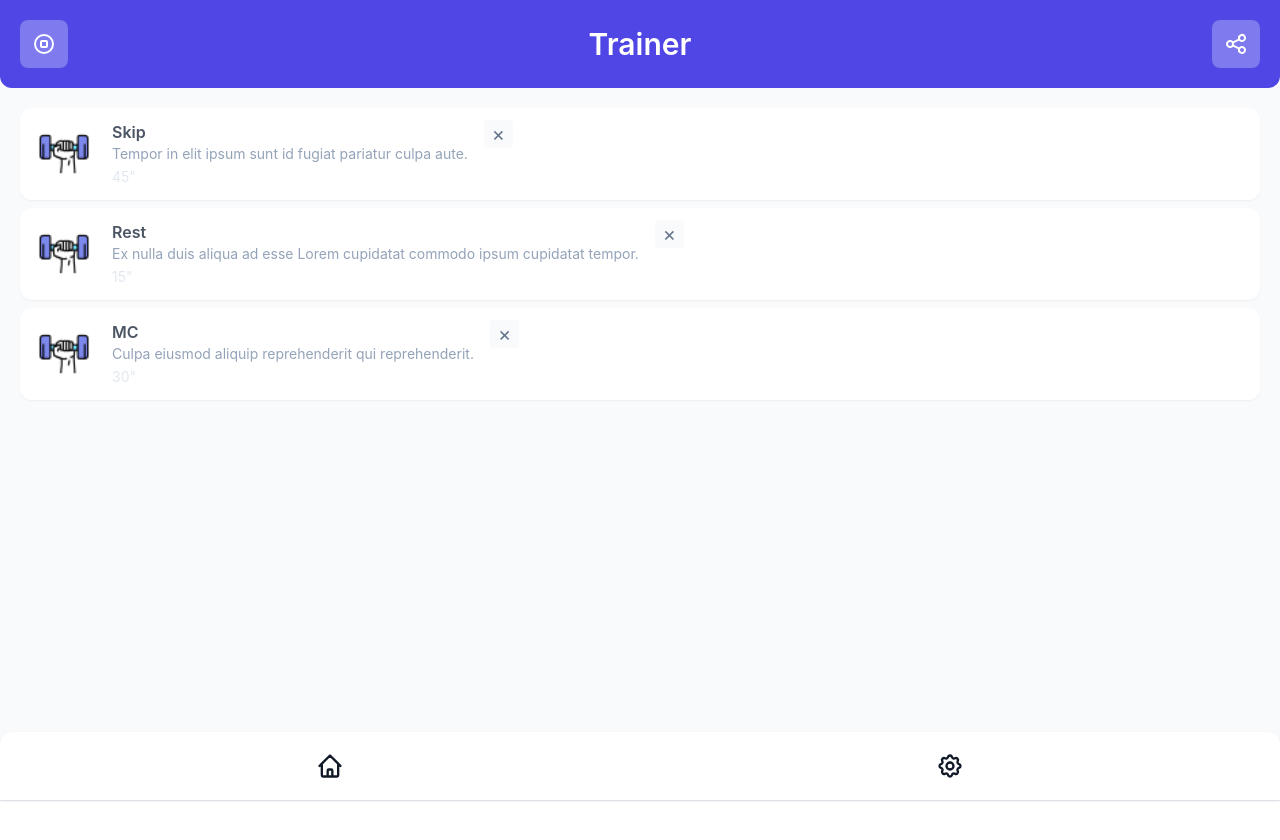
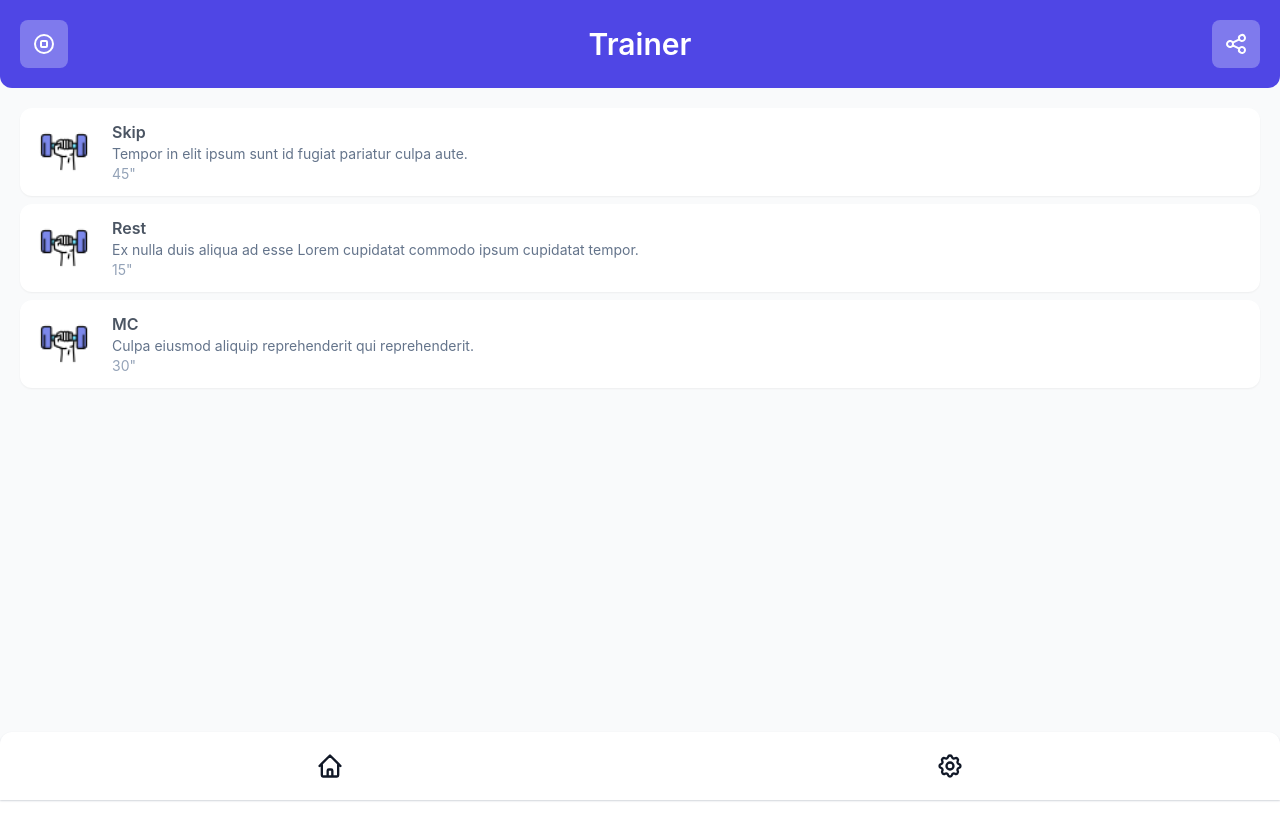
Before and after one commit to simone98dm/lazy-trainer-fe, a Vue app: page /details/1 in a window 1280 px wide. Shown: the top 840 px of the page. Built offline with nearby package versions, Linux system fonts and the light colour scheme; no server answers.

Commit message:
bug fix and minor improvements

```diff
--- a/src/components/Header/Header.vue
+++ b/src/components/Header/Header.vue
@@ -1,7 +1,6 @@
 <script setup lang="ts">
 import MenuIcon from "../Icon/MenuIcon.vue";
 import ShareIcon from "../Icon/ShareIcon.vue";
-const name = import.meta.env.VITE_PROJECT_NAME;
 </script>
 
 <template>
@@ -12,8 +11,8 @@ const name = import.meta.env.VITE_PROJECT_NAME;
       >
         <menu-icon></menu-icon>
       </div>
-      <h1 class="ext-center text-3xl font-semibold">
-        <h1>Trainer</h1>
+      <h1 class="text-center text-3xl font-semibold">
+        Trainer
       </h1>
       <div
         class="rounded-lg bg-indigo-50/30 p-3 hover:bg-white hover:text-indigo-500"
--- a/src/components/Item/Item.vue
+++ b/src/components/Item/Item.vue
@@ -2,6 +2,7 @@
 import image from "../../assets/exercise.png";
 const props = defineProps(["id", "name", "description", "time"]);
 const emits = defineEmits(["click"]);
+
 function millisToMinutesAndSeconds(millis: number) {
   const minutes: number = Math.floor(millis / 60000);
   const seconds: number = Number(((millis % 60000) / 1000).toFixed(0));
@@ -22,24 +23,16 @@ function millisToMinutesAndSeconds(millis: number) {
       :src="image"
       alt=""
     />
-    <div>
+    <div class="flex flex-col justify-evenly">
       <h4 class="font-semibold text-gray-600">
         {{ props.name }}
       </h4>
-      <p class="text-sm text-slate-400">
+      <p class="text-sm text-slate-500">
         {{ props.description }}
       </p>
-      <span class="text-sm text-slate-200" v-if="props.time">
+      <span class="text-sm text-slate-400" v-if="props.time">
         {{ millisToMinutesAndSeconds(props.time) }}
       </span>
     </div>
-    <div>
-      <button
-        type="button"
-        class="rounded bg-slate-50 px-2 text-xl text-slate-500 hover:bg-slate-100"
-      >
-        &times;
-      </button>
-    </div>
   </div>
 </template>
```
